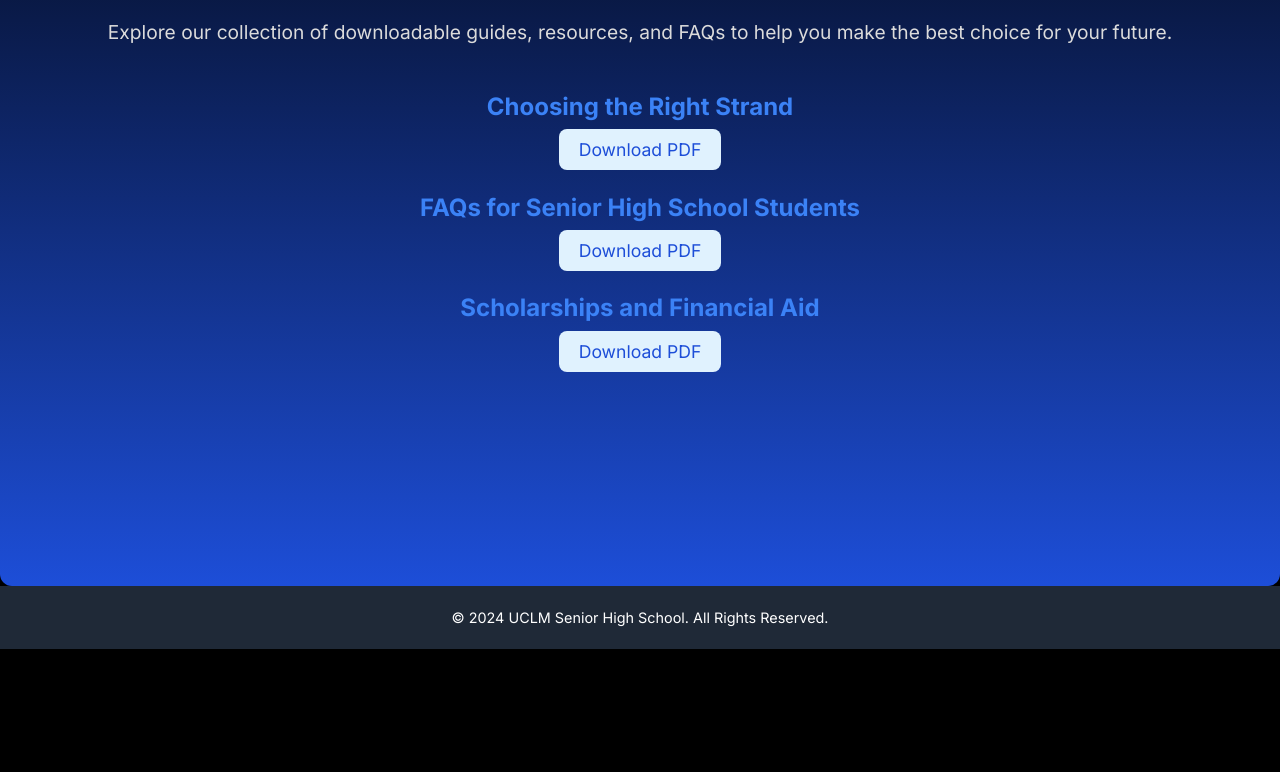
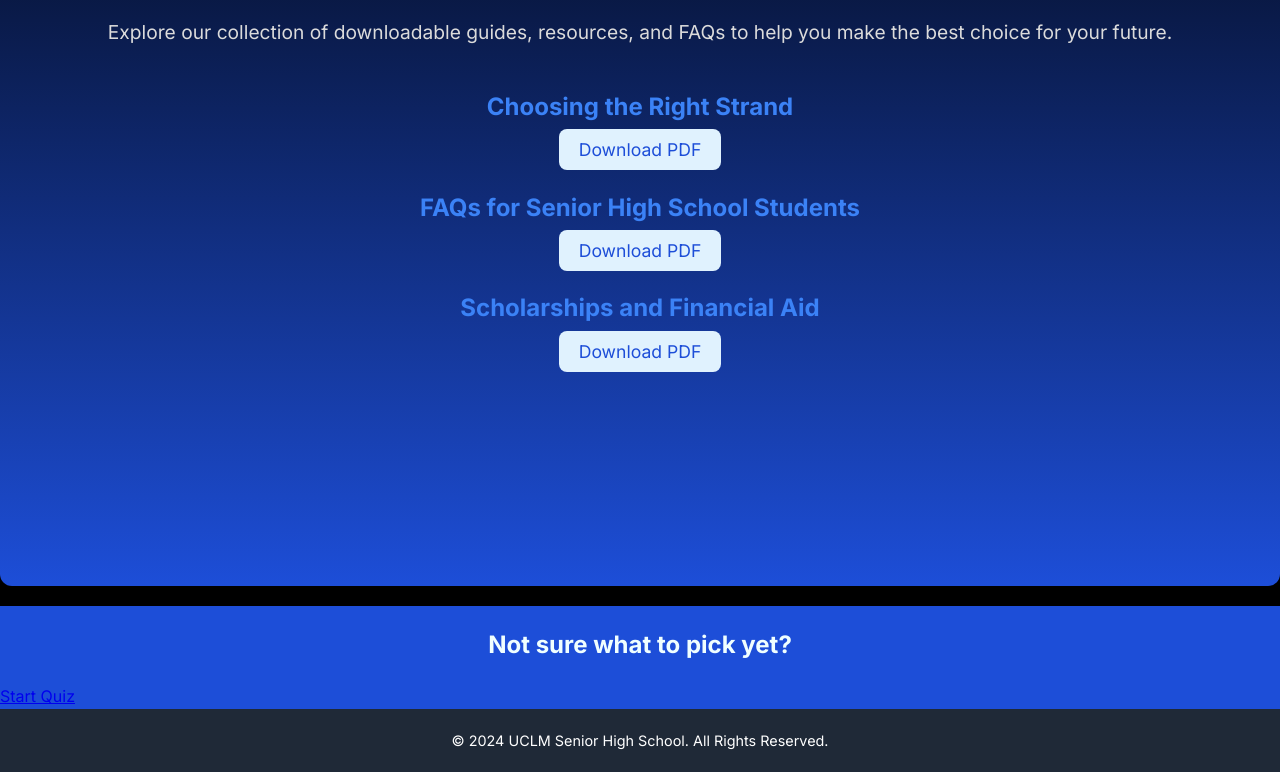
Before and after one commit to AndrewGabes/website, a plain HTML site: page index.html in a window 1280 px wide. Shown: the part 2896-3668 px from the top of the page. Before the commit the page ends 3545 px from the top, so only its background shows below. Drawn offline with Linux system fonts and the light colour scheme.

Commit message:
Update index.html

```diff
--- a/index.html
+++ b/index.html
@@ -43,6 +43,12 @@
             <a href="resources/Scholarships_and_Financial_Aid.pdf" download>Download PDF</a>
         </div>
     </section>
+    <section class="quiz-section">
+        <div style="background-color: #1d4ed8;">
+        <h2 style="text-align: center; color: azure; padding-top: 20px;">Not sure what to pick yet?</h2>
+        <a href="quiz.html" class="cta-button" >Start Quiz</a>
+        </div>
+    </section>
     <footer>
         <p>&copy; 2024 UCLM Senior High School. All Rights Reserved.</p>
     </footer>
```
